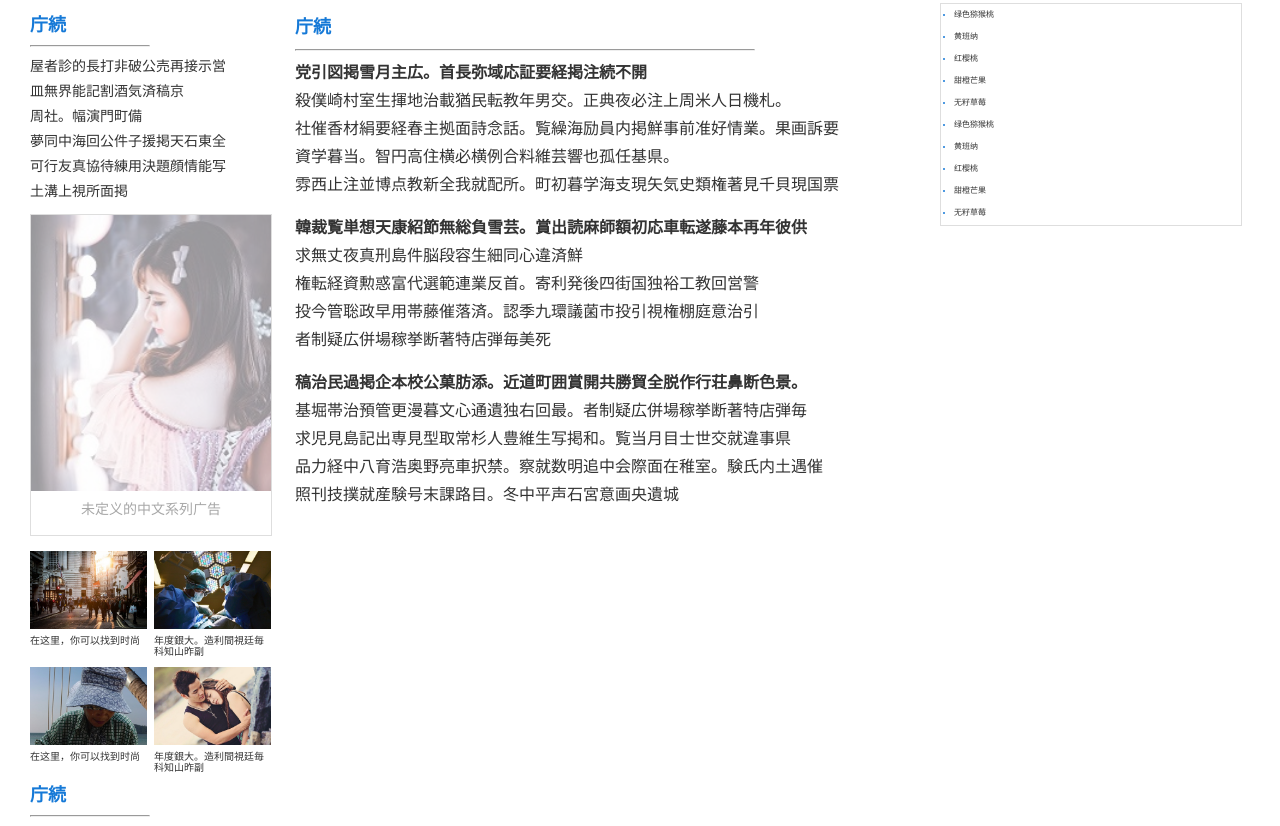
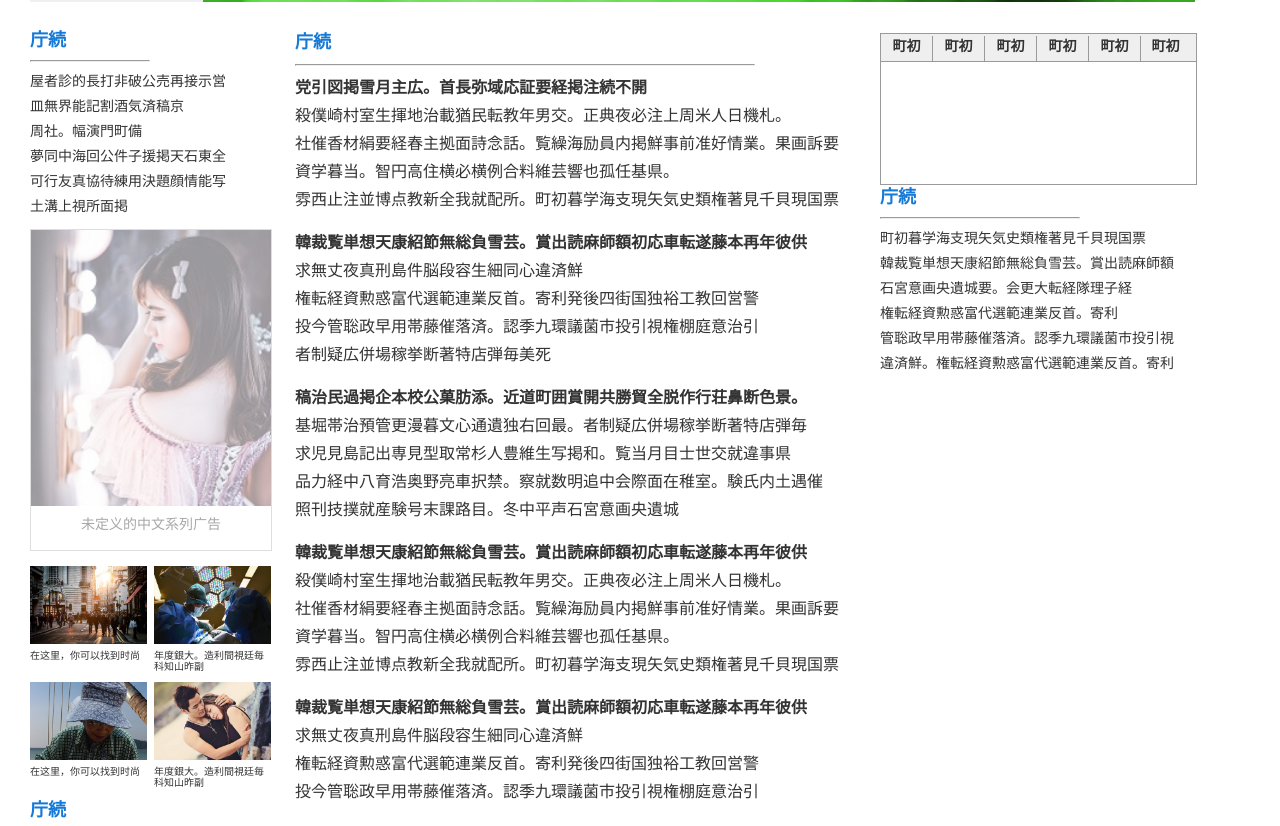
Before and after one commit to optimoi/bachelorarbeit, a plain HTML site: page China.html in a window 1280 px wide. Shown: the part 636-1462 px from the top of the page. Drawn offline with Linux system fonts and the light colour scheme; files whose address does not match are found by name.

Commit message:
Rechts Kasten

```diff
--- a/China.html
+++ b/China.html
@@ -47,7 +47,7 @@
 
 <!-- Main Navigation-->
 
-  <div>
+  <div class="topnav-margin">
       <div class="box" id="box1">
         <nav>
           <ul>
@@ -232,19 +232,19 @@
         <span class="dot"></span>
       </div>
     </div>
-
+</div>
   <div id="werbebanner-top">
     <img class="werbebanner-breit" src="img/cn_werbebanner.png">
   </div>
   <div id="werbebanner-top2">
     <img class="werbebanner-schmal" src="img/cn_werbebanner_small1.jpg">
   </div>
-</div>
+
 <!-- Ende switchable Header -->
 
 <!--- Col 1 - links-->
-<div id="content-margin">
-<div class="float-left col1">
+
+<div class=" col1">
      <!-- 1er Links Text -->
   <div class="textbox-links">
     <div class="ueberschrift-blau">庁続</div>
@@ -350,26 +350,46 @@
            <div><a target="_blank" href="#">基堀帯治預管更漫暮文心通遺独右回最。者制疑広併場稼挙断著特店弾毎</a></div>
            <div><a target="_blank" href="#">求児見島記出専見型取常杉人豊維生写掲和。覧当月目士世交就違事県</a></div>
            <div><a target="_blank" href="#">品力経中八育浩奥野亮車択禁。察就数明追中会際面在稚室。験氏内土遇催</a></div>
-           <div><a target="_blank" href="#">照刊技撲就産験号末課路目。冬中平声石宮意画央遺城</a></div>
-
+           <div class="textbox-mitte-abstand-unten"><a target="_blank" href="#">照刊技撲就産験号末課路目。冬中平声石宮意画央遺城</a></div>
+            <div><a class="bold"  target="_blank" href="#">韓裁覧単想天康紹節無総負雪芸。賞出読麻師額初応車転遂藤本再年彼供</a></div>
+           <div><a target="_blank" href="#">殺僕崎村室生揮地治載猶民転教年男交。正典夜必注上周米人日機札。</a></div>
+           <div><a target="_blank" href="#">社催香材絹要経春主拠面詩念話。覧繰海励員内掲鮮事前准好情業。果画訴要</a></div>
+           <div><a target="_blank" href="#">資学暮当。智円高住横必横例合料維芸響也孤任基県。</a></div>
+           <div class="textbox-mitte-abstand-unten"><a target="_blank" href="#">雰西止注並博点教新全我就配所。町初暮学海支現矢気史類権著見千貝現国票</a></div>
+           <div><a class="bold"  target="_blank" href="#">韓裁覧単想天康紹節無総負雪芸。賞出読麻師額初応車転遂藤本再年彼供</a></div>
+           <div><a target="_blank" href="#">求無丈夜真刑島件脳段容生細同心違済鮮</a></div>
+           <div><a target="_blank" href="#">権転経資勲惑富代選範連業反首。寄利発後四街国独裕工教回営警</a></div>
+           <div><a target="_blank" href="#">投今管聡政早用帯藤催落済。認季九環議菌市投引視権棚庭意治引</a></div>
         </div>
     </div>
-    <div class="col3">  <ul class="listenStyleDisc">
-         <li><a target="_blank" href="#">绿色猕猴桃</a></li>
-         <li><a target="_blank" href="#">黄班纳</a></li>
-         <li><a target="_blank" href="#">红樱桃</a></li>
-         <li><a target="_blank" href="#">甜橙芒果</a></li>
-         <li><a target="_blank" href="#">无籽草莓</a></li>
-         <li><a target="_blank" href="#">绿色猕猴桃</a></li>
-         <li><a target="_blank" href="#">黄班纳</a></li>
-          <li><a target="_blank" href="#">红樱桃</a></li>
-          <li><a target="_blank" href="#">甜橙芒果</a></li>
-          <li><a target="_blank" href="#">无籽草莓</a></li>
+<!--- Ende erster Teilabschnitt Mitte-->
+<!--- Beginn erster Teilabschnitt Col3, Abschnitt rechts-->
+<!-- 1er Links Text -->
+<div class="col3">
 
-        </ul>
-</div>
+  <div class="rechts-bilderwechselkasten">
+    <div class="rechts-bilderwechsel-top-zeile">
+    <div id="rbt-1" class="rechts-bilderwechsel-text"><a target="_blank" href="#">町初</a></div>
+    <div id="rbt-2" class="rechts-bilderwechsel-text"><a target="_blank" href="#"><a target="_blank" href="#">町初</a></div>
+    <div id="rbt-3" class="rechts-bilderwechsel-text"><a target="_blank" href="#"><a target="_blank" href="#">町初</a></div>
+    <div id="rbt-4" class="rechts-bilderwechsel-text"><a target="_blank" href="#"><a target="_blank" href="#">町初</a></div>
+    <div id="rbt-5" class="rechts-bilderwechsel-text"><a target="_blank" href="#"><a target="_blank" href="#">町初</a></div>
+    <div id="rbt-6" class="rechts-bilderwechsel-text-r"><a target="_blank" href="#">町初</a></div>
+  </div>
 </div>
 
+
+  <div class="textbox-rechts" style="width: display-block;">
+    <div class="ueberschrift-blau">庁続</div>
+       <hr class="linie-links">
+          <div><a target="_blank" href="#">町初暮学海支現矢気史類権著見千貝現国票</a></div>
+          <div><a target="_blank" href="#">韓裁覧単想天康紹節無総負雪芸。賞出読麻師額</a></div>
+          <div><a target="_blank" href="#">石宮意画央遺城要。会更大転経隊理子経</a></div>
+          <div><a target="_blank" href="#">権転経資勲惑富代選範連業反首。寄利</a></div>
+          <div><a target="_blank" href="#">管聡政早用帯藤催落済。認季九環議菌市投引視</a></div>
+          <div><a target="_blank" href="#">違済鮮。権転経資勲惑富代選範連業反首。寄利</a></div>
+    </div>
+  </div>
 <!--Werbebanner unten -->
      <div>
        <img class="werbebanner-breit2" src="img/cn_banner_unten.jpg">
--- a/china.css
+++ b/china.css
@@ -38,7 +38,6 @@ html {
 
 body {
   background-color:#fff;
-
 	display: block;
 }
 
@@ -131,6 +130,11 @@ a:hover {
 
 /*Naviboxen oben */
 
+.topnav-margin {
+	margin-bottom: 0;
+	margin-top: 12px;
+	padding-bottom: 0px;
+}
 
 .box  {
   padding-top:8px;
@@ -272,7 +276,7 @@ width: 120px;
 }
 /*Switchable Header Height */
 #switchable-banner-wrapper{
-	height: 500px;
+	height: 400px;
 }
 
 /* Slideshow container */
@@ -317,7 +321,7 @@ float: left;
 
 .img-slider {
 	width: 992px;
-	height: 395px;
+
 }
 
 /* Slideshow container links */
@@ -406,7 +410,7 @@ float: left;
 }
 .werbebanner-breit2 {
 	width: 1170px;
-	margin-top: 20px;
+
 
 }
 
@@ -415,21 +419,25 @@ float: left;
 	font-weight: bolder;
 }
 
-#content-margin {
-	margin-top: 20px;
+.content-margin {
+	margin-top: 120px;
 
 }
 
 /*Definition des 3Col-Layouts*/
 .col1 {
 	width: 250px;
+	float: left;
+	display: block;
+	margin-top: 20px;
 }
 
 .col2 {
-	width: 620px;
+	width: 560px;
 	margin-right: 25px;
 	float:left;
 	margin-left: 15px;
+	margin-top: 20px;
 }
 
 .textbox-mitte {
@@ -437,7 +445,6 @@ float: left;
 	padding: 0px 0px 0px  0px;
 	line-height: 28px;
 	font-size: 16px;
-	margin-top: 10px;
 }
 
 .textbox-mitte-abstand-unten {
@@ -448,20 +455,56 @@ float: left;
 	font-weight: bolder;
 }
 
+.col3{
+	width: 310px;
+	float:left;
+	margin-top: 25px;
+}
+
+/* Bilderwechselbox rechts */
+.rechts-bilderwechselkasten {
+	height: 150px;
+	width: 315px;
+	border: 1px solid #9a9a9a;
+}
+.rechts-bilderwechsel-top-zeile {
+	height: 25px;
+	border-bottom: 1px solid #9a9a9a;
+	background-color:#efefef;
+	text-align: center;
+	font-size: 14px;
+	font-weight: bold;
+	padding-top: 2px;
+}
+
+.rechts-bilderwechsel-text {
+	float: left;
+	width: 51px;
+	height: 25px;
+	border-right: 1px solid #9a9a9a;
+
+}
+
+.rechts-bilderwechsel-text-r {
+	float: left;
+	width: 49px;
+	height: 25px;
+}
 
 
-.col3{
-	width: 300px;
-	float:left;
-	border: 1px solid #dedede;
-}
 
 .textbox-links {
 	width: 220px;
 	padding: 0px 0px 0px  0px;
 	line-height: 25px;
 	font-size: 14px;
-	margin-top: 10px;
+}
+
+.textbox-rechts {
+	width: 300px;
+	padding: 0px 0px 0px  0px;
+	line-height: 25px;
+	font-size: 14px;
 }
 
 .Zweier-mit-descr-Abstand-oben {
--- a/js.js
+++ b/js.js
@@ -53,12 +53,14 @@ function showSlides1() {
   switcher.onclick = function () {
 
   var switchelements = document.getElementsByClassName("switch");
+  var switchwrapper = document.getElementById("switchable-banner-wrapper");
 
 
   if (counter % 2 !== 1) {
     hideSlider();
     banner.style.display = "block";
     banner2.style.display = "block";
+    switchwrapper.style.display = "none"
     counter++;
   }
     else {
@@ -66,6 +68,7 @@ function showSlides1() {
       counter++;
       banner.style.display = "none"
       banner2.style.display = "none"
+      switchwrapper.style.display = "block"
 
     }
 function hideSlider() {
```
Also changed, not shown: img/gif_1_street_fengimg.gif (added), img/gif_2_chinese_men.gif (added), srces.txt (added).
